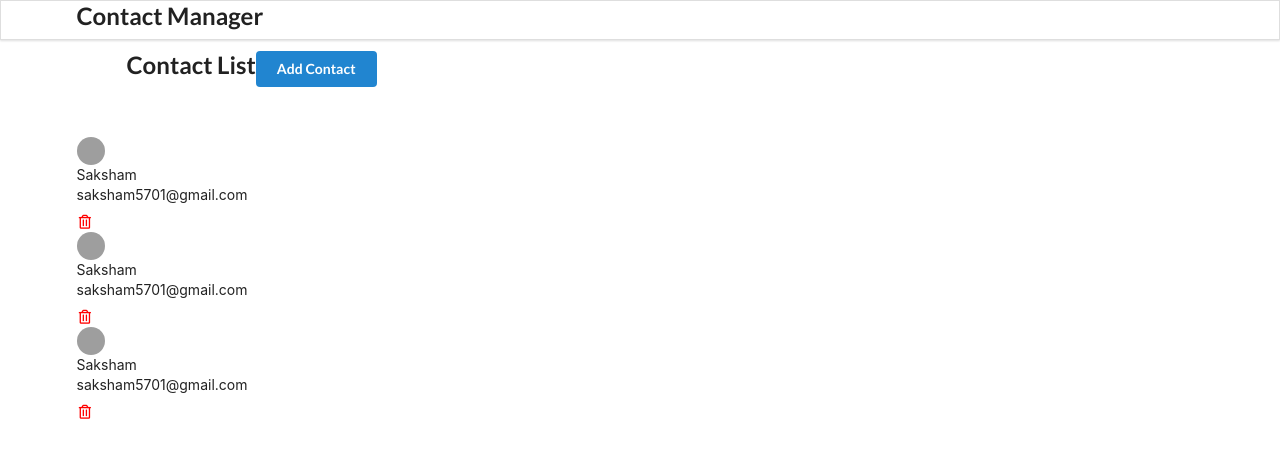
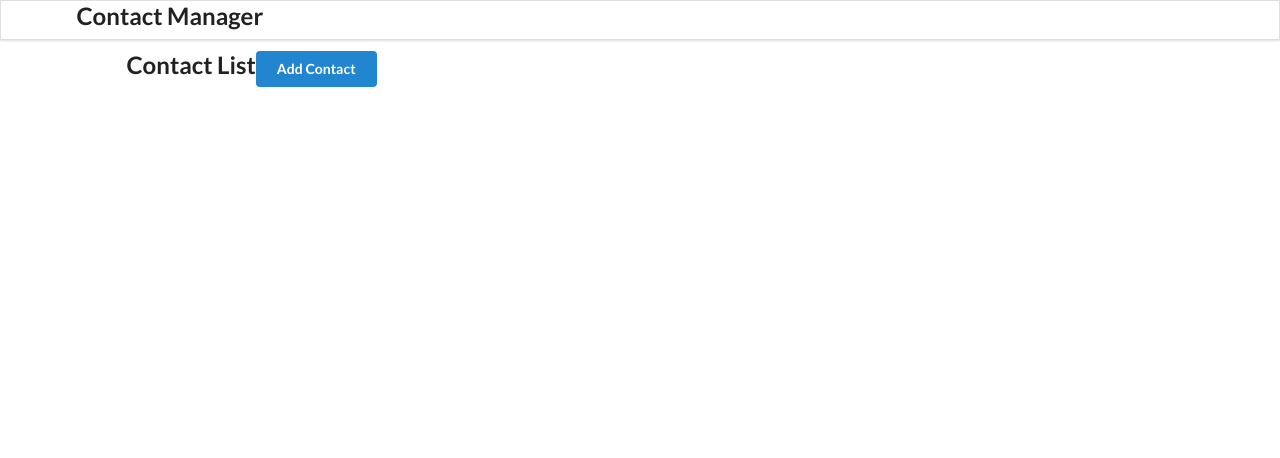
Before and after one commit to saksham5701/contactinfo-react, a React (Create React App) app: page / in a window 1280 px wide. Shown: the top 458 px of the page. Built offline with nearby package versions, Linux system fonts and the light colour scheme; grey boxes are pictures that could not be loaded.

Commit message:
component was right just changed to Component,and also learnt how to pass props in the components in Route,but this cretes performance issues means passing like this so will be solving further

```diff
--- a/src/Components/App.js
+++ b/src/Components/App.js
@@ -41,6 +41,7 @@ function App() {
   {
       localStorage.setItem('lists',JSON.stringify(contacts));
   },[contacts]);
+  // const AddContact=NewHOC(contacts);
   return (
 
     <div className="ui container">
@@ -48,10 +49,10 @@ function App() {
     <Header/>
 
     <Routes>
-    <Route path="/add" exact element={<AddContact/>} />
-    <Route path="/" element={<ContactList/>} />
+    <Route path="/add" exact Component={()=> <AddContact addContactHandler={addContactHandler}/>} />
+    <Route path="/" Component={ ()=> <ContactList contacts={contacts} getelementid={removeContactHandler} />} />
     </Routes>
-    {/* <AddContact addContactHandler={addContactHandler}/>
+    {/* <AddContact addContactHandler={addContactHandler} />
     <ContactList contacts={contacts} getelementid={removeContactHandler}/>  */}
     {/* passing props contacts property, contacts array */}
     </Router>
--- a/src/Components/ContactList.js
+++ b/src/Components/ContactList.js
@@ -8,8 +8,8 @@ const ContactList =(props)=>{
     const deletecontact=(id)=>{
         props.getelementid(id);
         };
-        const contacts=[{id:"1",name:"Saksham",email:"saksham5701@gmail.com",},{id:"2",name:"Saksham",email:"saksham5701@gmail.com",},{id:"3",name:"Saksham",email:"saksham5701@gmail.com",}];
-    const rendercontactlist=contacts.map((contact)=>{
+        // const contacts=[{id:"1",name:"Saksham",email:"saksham5701@gmail.com",},{id:"2",name:"Saksham",email:"saksham5701@gmail.com",},{id:"3",name:"Saksham",email:"saksham5701@gmail.com",}];
+    const rendercontactlist=props.contacts.map((contact)=>{
         return(
               <ContactCard contact={contact} clickHandler={deletecontact} key={contact.id}></ContactCard>
         );
```
